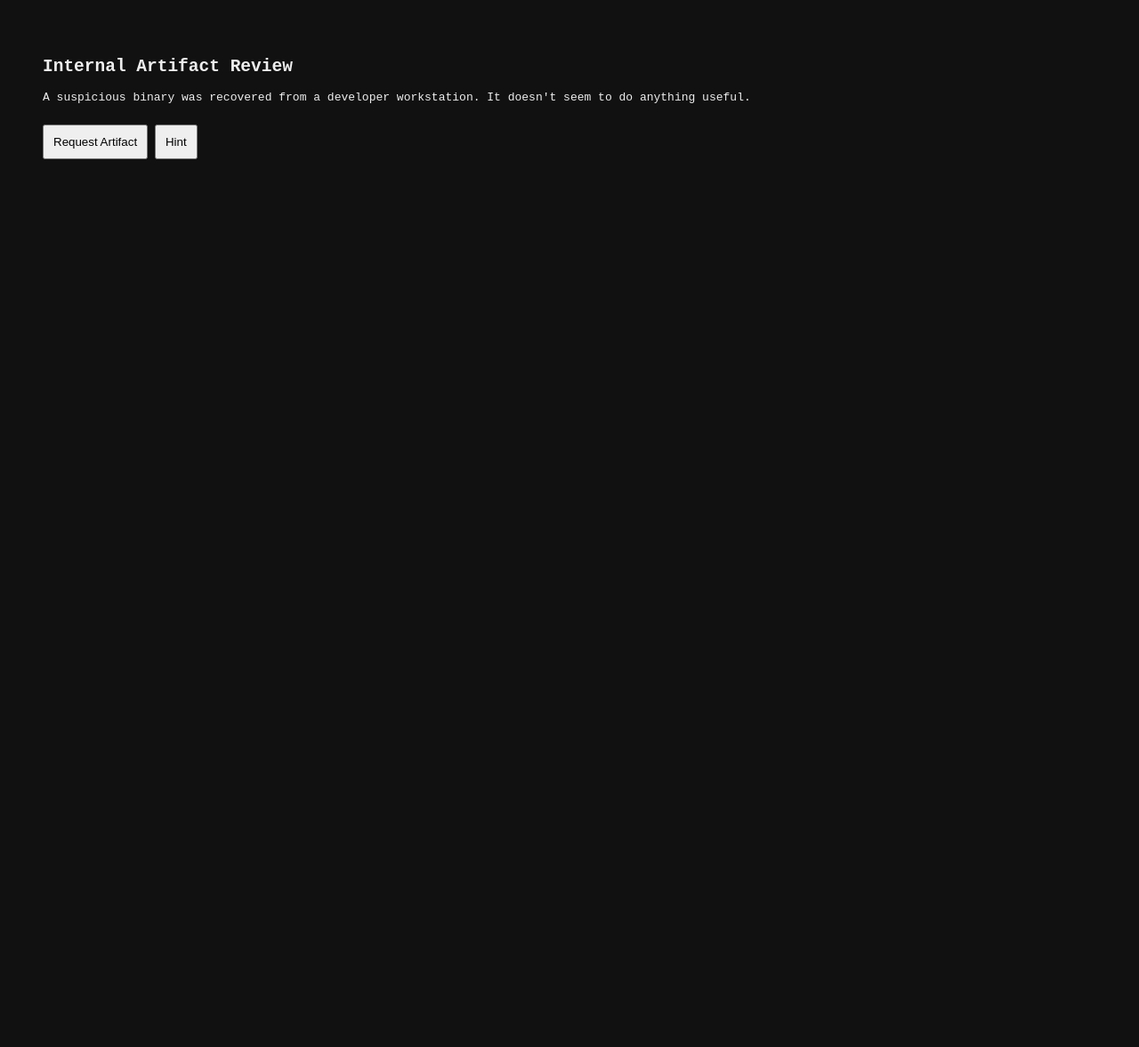
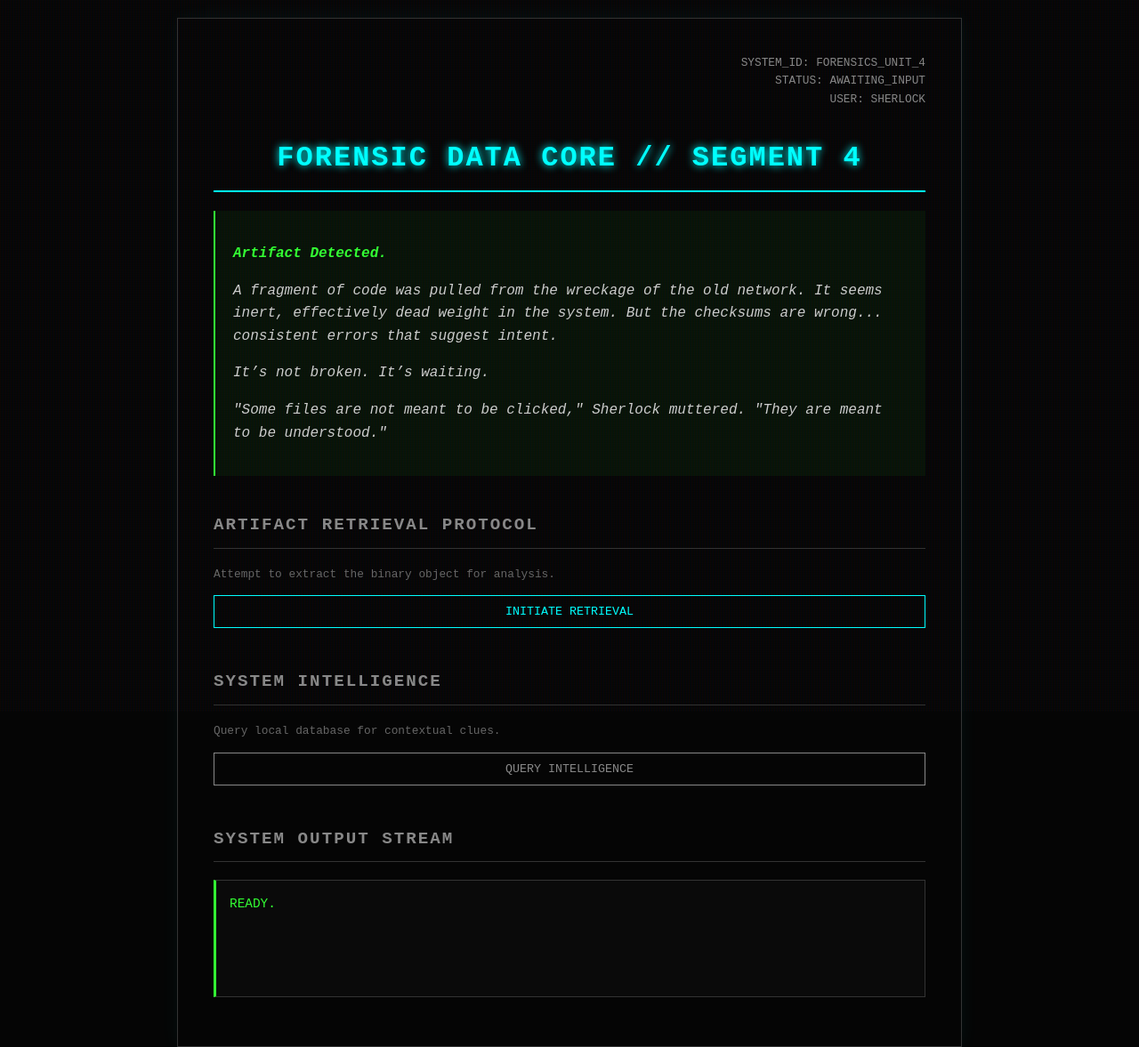
Before and after one commit to harshithv25/ctf-forensics-re, a website: page public/index.html in a window 1280 px wide. Shown: the whole page at 89% size. Before the commit the page ends 800 px from the top, so only its background shows below. Drawn offline with Linux system fonts and the light colour scheme.

Commit message:
updated ui

```diff
--- a/public/index.html
+++ b/public/index.html
@@ -1,58 +1,42 @@
 <!DOCTYPE html>
 <html>
 <head>
-  <title>Artifact Review Portal</title>
-  <style>
-    body {
-      font-family: monospace;
-      background: #111;
-      color: #eee;
-      padding: 40px;
-    }
-    button {
-      padding: 10px;
-      margin-top: 10px;
-      cursor: pointer;
-    }
-    pre {
-      margin-top: 20px;
-      color: #8f8;
-    }
-  </style>
+    <title>Forensic Data Core</title>
+    <link rel="stylesheet" href="style.css">
 </head>
 <body>
+    <div class="container">
+        <div class="system-status">
+            SYSTEM_ID: FORENSICS_UNIT_4<br>
+            STATUS: AWAITING_INPUT<br>
+            USER: SHERLOCK
+        </div>
 
-  <h2>Internal Artifact Review</h2>
+        <h1>Forensic Data Core // SEGMENT 4</h1>
 
-  <p>
-    A suspicious binary was recovered from a developer workstation.
-    It doesn't seem to do anything useful.
-  </p>
+        <div class="story-block">
+            <p><strong>Artifact Detected.</strong></p>
+            <p>A fragment of code was pulled from the wreckage of the old network. It seems inert, effectively dead weight in the system. But the checksums are wrong... consistent errors that suggest intent.</p>
+            <p>It’s not broken. It’s waiting.</p>
+            <p>"Some files are not meant to be clicked," Sherlock muttered. "They are meant to be understood."</p>
+        </div>
 
-  <button onclick="requestArtifact()">Request Artifact</button>
-  <button onclick="getHint()">Hint</button>
+        <div class="module">
+            <h3>Artifact Retrieval Protocol</h3>
+            <p style="font-size: 0.8em; color: #666;">Attempt to extract the binary object for analysis.</p>
+            <button onclick="requestArtifact()">Initiate Retrieval</button>
+        </div>
 
-  <pre id="output"></pre>
+        <div class="module">
+            <h3>System Intelligence</h3>
+            <p style="font-size: 0.8em; color: #666;">Query local database for contextual clues.</p>
+            <button class="secondary" onclick="getHint()">Query Intelligence</button>
+        </div>
 
-  <script>
-    function requestArtifact() {
-      fetch("/artifact")
-        .then(res => res.text())
-        .then(data => {
-          document.getElementById("output").innerText =
-            "Request failed.\n\n" + data;
-        });
-    }
+        <h3>System Output Stream</h3>
+        <pre id="output">READY.</pre>
 
-    function getHint() {
-      fetch("/hint")
-        .then(res => res.json())
-        .then(data => {
-          document.getElementById("output").innerText =
-            "Hint:\n" + data.hint;
-        });
-    }
-  </script>
-
+    </div>
+    <script src="main.js"></script>
 </body>
 </html>
--- /dev/null
+++ b/public/main.js
@@ -0,0 +1,39 @@
+function requestArtifact() {
+    updateOutput("INITIALIZING RETRIEVAL SEQUENCE...");
+
+    setTimeout(() => {
+        fetch("/artifact")
+            .then(res => res.text())
+            .then(data => {
+                updateOutput("ERROR: SECURITY CLEARANCE INSUFFICIENT.\n\n" +
+                    "[SYSTEM MESSAGE]\n" + data);
+            })
+            .catch(err => {
+                updateOutput("CONNECTION FAILURE.\n" + err);
+            });
+    }, 800);
+}
+
+function getHint() {
+    updateOutput("QUERYING SYSTEM INTELLIGENCE...");
+
+    setTimeout(() => {
+        fetch("/hint")
+            .then(res => res.json())
+            .then(data => {
+                updateOutput("[INTELLIGENCE RECEIVED]\n\n" +
+                    "> " + data.hint);
+            })
+            .catch(err => {
+                updateOutput("INTELLIGENCE QUERY FAILED.");
+            });
+    }, 600);
+}
+
+function updateOutput(text) {
+    const output = document.getElementById("output");
+    output.innerText = text;
+    // Simple typewriter effect simulation (already fully visible but forces attention)
+    output.style.opacity = 0.5;
+    setTimeout(() => output.style.opacity = 1, 100);
+}
--- /dev/null
+++ b/public/style.css
@@ -0,0 +1,146 @@
+:root {
+    --bg-color: #050505;
+    --text-primary: #e0e0e0;
+    --text-dim: #888;
+    --accent-cyan: #0ff;
+    --accent-red: #ff3333;
+    --accent-green: #33ff33;
+    --border-color: #333;
+    --font-mono: 'Courier New', Courier, monospace;
+}
+
+body {
+    background-color: var(--bg-color);
+    color: var(--text-primary);
+    font-family: var(--font-mono);
+    margin: 0;
+    padding: 20px;
+    line-height: 1.6;
+    overflow-x: hidden;
+}
+
+/* Scanline effect */
+body::before {
+    content: " ";
+    display: block;
+    position: absolute;
+    top: 0;
+    left: 0;
+    bottom: 0;
+    right: 0;
+    background: linear-gradient(rgba(18, 16, 16, 0) 50%, rgba(0, 0, 0, 0.25) 50%), linear-gradient(90deg, rgba(255, 0, 0, 0.06), rgba(0, 255, 0, 0.02), rgba(0, 0, 255, 0.06));
+    z-index: 2;
+    background-size: 100% 2px, 3px 100%;
+    pointer-events: none;
+}
+
+.container {
+    max-width: 800px;
+    margin: 0 auto;
+    position: relative;
+    z-index: 3;
+    border: 1px solid var(--border-color);
+    padding: 40px;
+    box-shadow: 0 0 20px rgba(0, 255, 255, 0.05);
+}
+
+h1, h2, h3 {
+    text-transform: uppercase;
+    letter-spacing: 2px;
+    border-bottom: 1px solid var(--border-color);
+    padding-bottom: 10px;
+    margin-top: 30px;
+}
+
+h1 {
+    color: var(--accent-cyan);
+    text-align: center;
+    border-bottom: 2px solid var(--accent-cyan);
+    text-shadow: 0 0 10px var(--accent-cyan);
+}
+
+h2, h3 {
+    color: var(--text-dim);
+    font-size: 1.2rem;
+}
+
+.story-block {
+    margin-bottom: 40px;
+    padding: 20px;
+    border-left: 2px solid var(--accent-green);
+    background: rgba(51, 255, 51, 0.05);
+    font-style: italic;
+    color: #ccc;
+}
+
+.story-block p {
+    margin-bottom: 15px;
+}
+
+.story-block strong {
+    color: var(--accent-green);
+}
+
+button {
+    background: transparent;
+    border: 1px solid var(--accent-cyan);
+    color: var(--accent-cyan);
+    padding: 10px 20px;
+    font-family: var(--font-mono);
+    text-transform: uppercase;
+    cursor: pointer;
+    transition: all 0.3s ease;
+    width: 100%;
+    margin-bottom: 15px;
+}
+
+button:hover {
+    background: rgba(0, 255, 255, 0.1);
+    box-shadow: 0 0 15px rgba(0, 255, 255, 0.3);
+}
+
+button.secondary {
+    border-color: var(--text-dim);
+    color: var(--text-dim);
+}
+
+button.secondary:hover {
+    border-color: var(--accent-green);
+    color: var(--accent-green);
+    background: rgba(51, 255, 51, 0.1);
+    box-shadow: 0 0 15px rgba(51, 255, 51, 0.3);
+}
+
+#output {
+    background: #0a0a0a;
+    border: 1px solid var(--border-color);
+    padding: 15px;
+    color: var(--accent-green);
+    min-height: 100px;
+    white-space: pre-wrap;
+    overflow-x: auto;
+    font-size: 0.9rem;
+    margin-top: 20px;
+    border-left: 3px solid var(--accent-green);
+}
+
+.system-status {
+    font-size: 0.8rem;
+    color: var(--text-dim);
+    text-align: right;
+    margin-bottom: 20px;
+}
+
+/* Glitch animation for title */
+@keyframes glitch {
+    0% { transform: translate(0) }
+    20% { transform: translate(-2px, 2px) }
+    40% { transform: translate(-2px, -2px) }
+    60% { transform: translate(2px, 2px) }
+    80% { transform: translate(2px, -2px) }
+    100% { transform: translate(0) }
+}
+
+h1:hover {
+    animation: glitch 0.2s cubic-bezier(.25, .46, .45, .94) both infinite;
+}
--- a/server.js
+++ b/server.js
@@ -15,7 +15,8 @@ app.get("/hint", (req, res) => {
     const hints = [
         "Some files are not meant to be clicked, but requested.",
         "Developers hide things in plain sight — especially URLs.",
-        "If access is denied, ask yourself: what is missing?"
+        "If access is denied, ask yourself: what is missing?",
+        "Sometimes, digging deep and accessing internal files can yield unexpected results.",
     ];
 
     const hint = hints[Math.floor(Math.random() * hints.length)];
```
